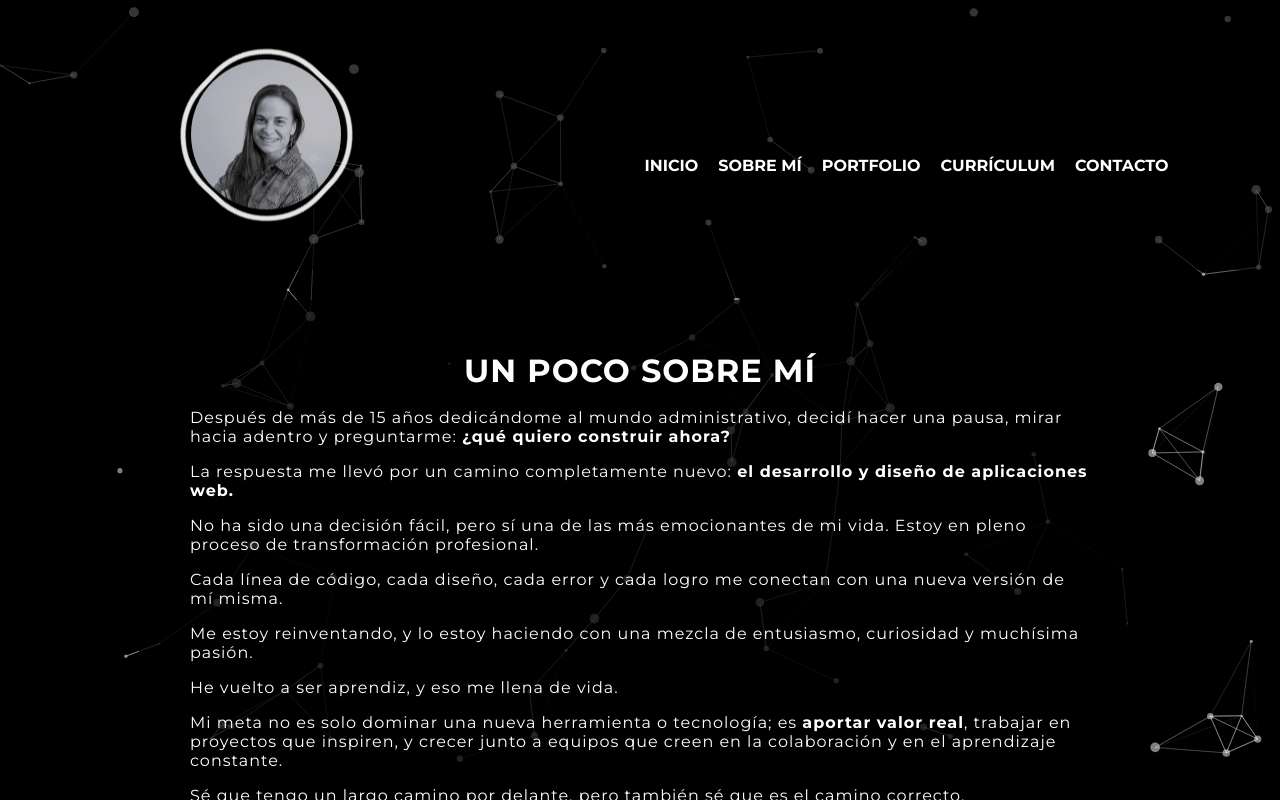
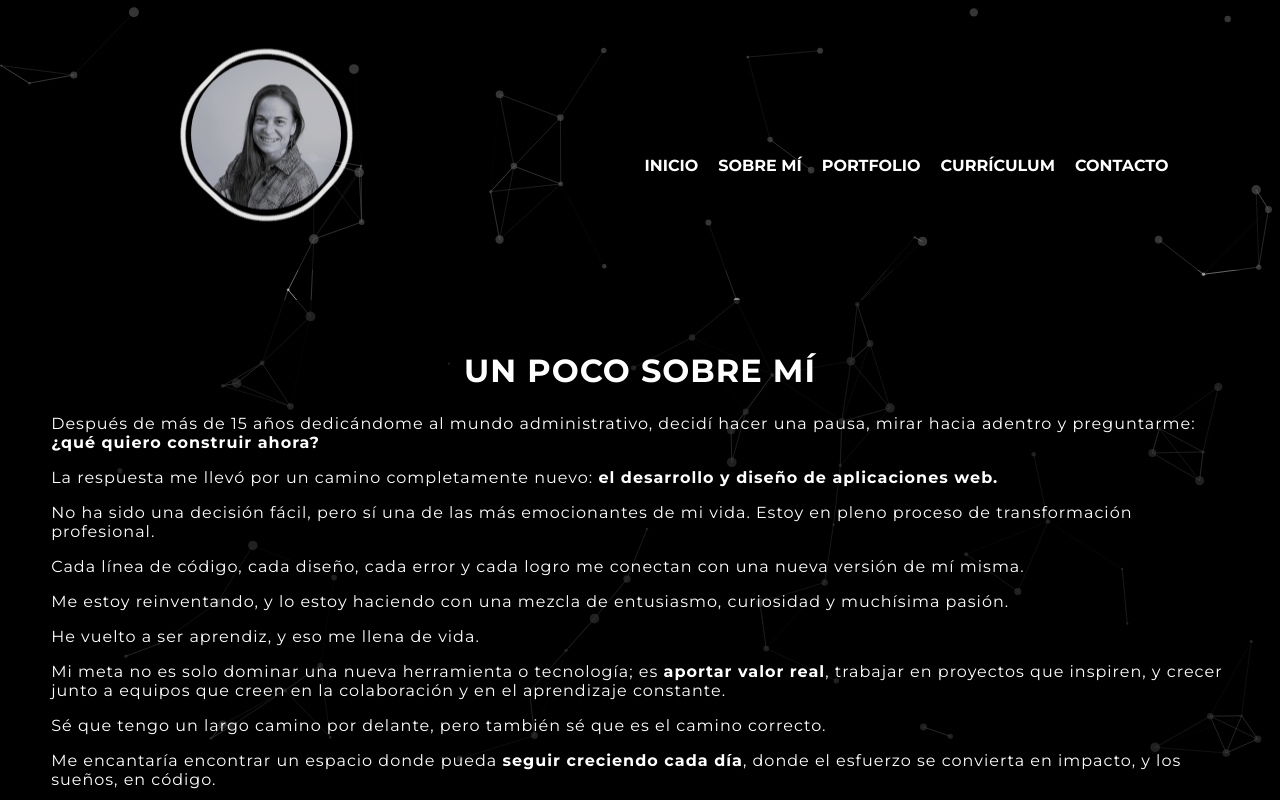
Before and after one commit to Natfer84/portfolio, a React (Create React App) app in the folder front/: page /AboutMe in a window 1280 px wide. Shown: the top 800 px of the page. Built offline with nearby package versions, Linux system fonts and the light colour scheme.

Commit message:
realizado la X del cierre del menú para pantallas pequeñas

```diff
--- a/front/src/components/AboutPerson.js
+++ b/front/src/components/AboutPerson.js
@@ -6,7 +6,7 @@ export default function AboutPerson() {
 
 
   return (
-     <Link to="/">
+     <Link to="/Natalia">
     <div className="Container_AboutPerson">
         <div className="Box_Personal">
           <div className="Box_rotating_border"></div>
--- a/front/src/styles/AboutMe.css
+++ b/front/src/styles/AboutMe.css
@@ -15,7 +15,7 @@
   margin-bottom: 3%;
   letter-spacing: 1px;
   padding: 4%;
-  width: 900px;
+
 }
 .Container_AboutMe H1 {
   margin-bottom: 2%;
```
